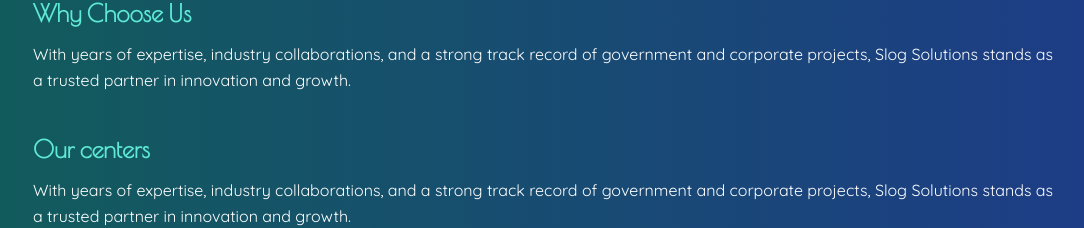
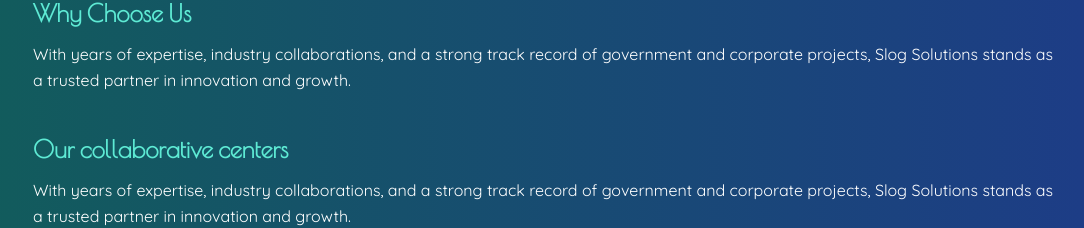
Before and after one commit to slogsolutions/Slog-Web-App, a Next.js app in the folder Frontend/: page /about in a window 1280 px wide. Shown: the part 1249-1477 px from the top of the page, without its empty margins (95-1179 px from the left). Built offline with nearby package versions, Linux system fonts and the light colour scheme.

Commit message:
22-09-25   14:57

```diff
--- a/Frontend/src/app/about/page.tsx
+++ b/Frontend/src/app/about/page.tsx
@@ -141,7 +141,7 @@
             </p>
           </section>
           <section id='ourcenters' className={`transition-transform duration-700 delay-400 ${isVisible ? 'translate-y-0' : 'translate-y-10'}`}>
-            <h2 className="text-2xl font-semibold text-teal-300 mb-3">Our centers</h2>
+            <h2 className="text-2xl font-semibold text-teal-300 mb-3">Our collaborative centers</h2>
             <p className="mb-6">
               With years of expertise, industry collaborations, and a strong
               track record of government and corporate projects, Slog Solutions
```
